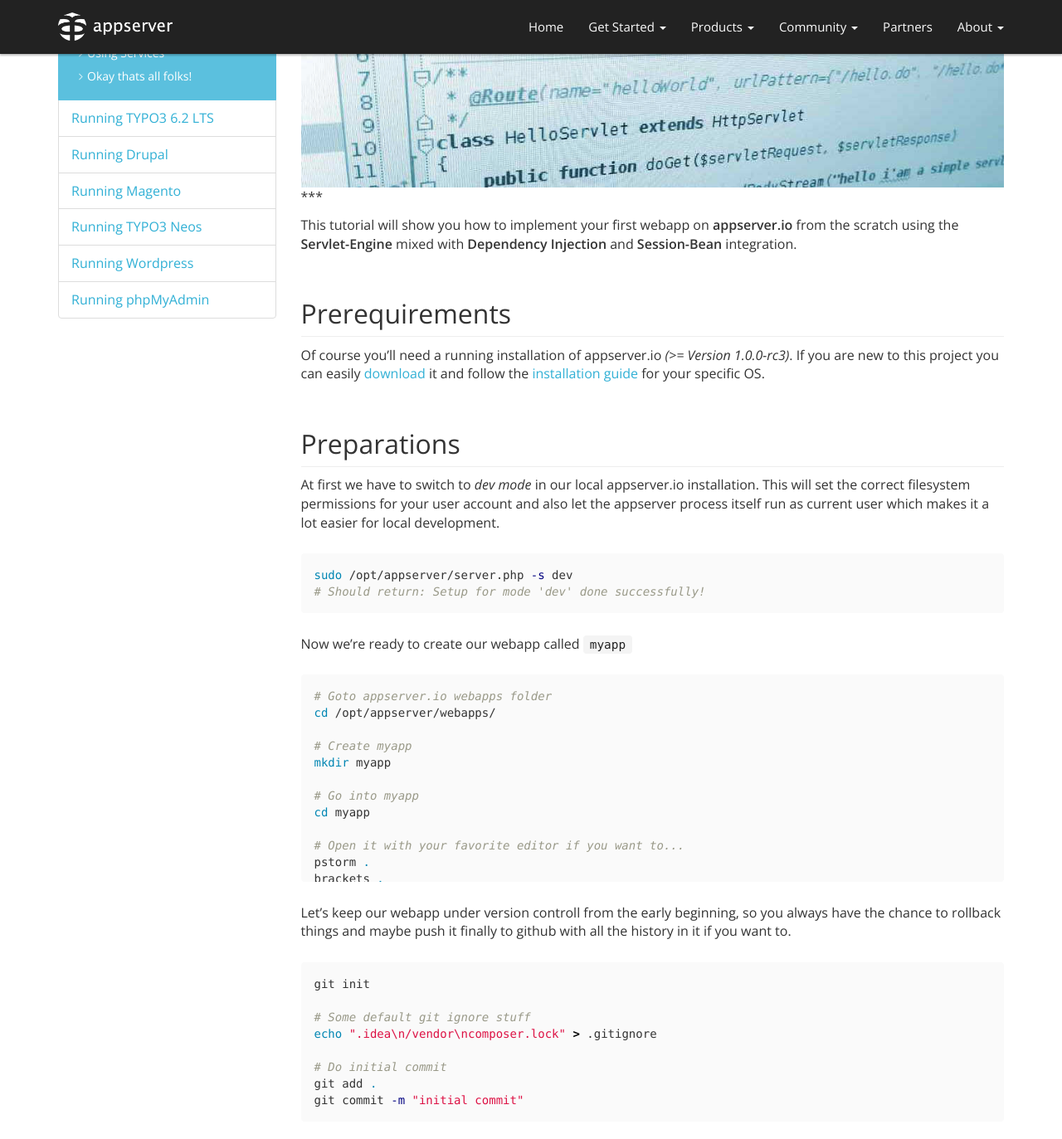
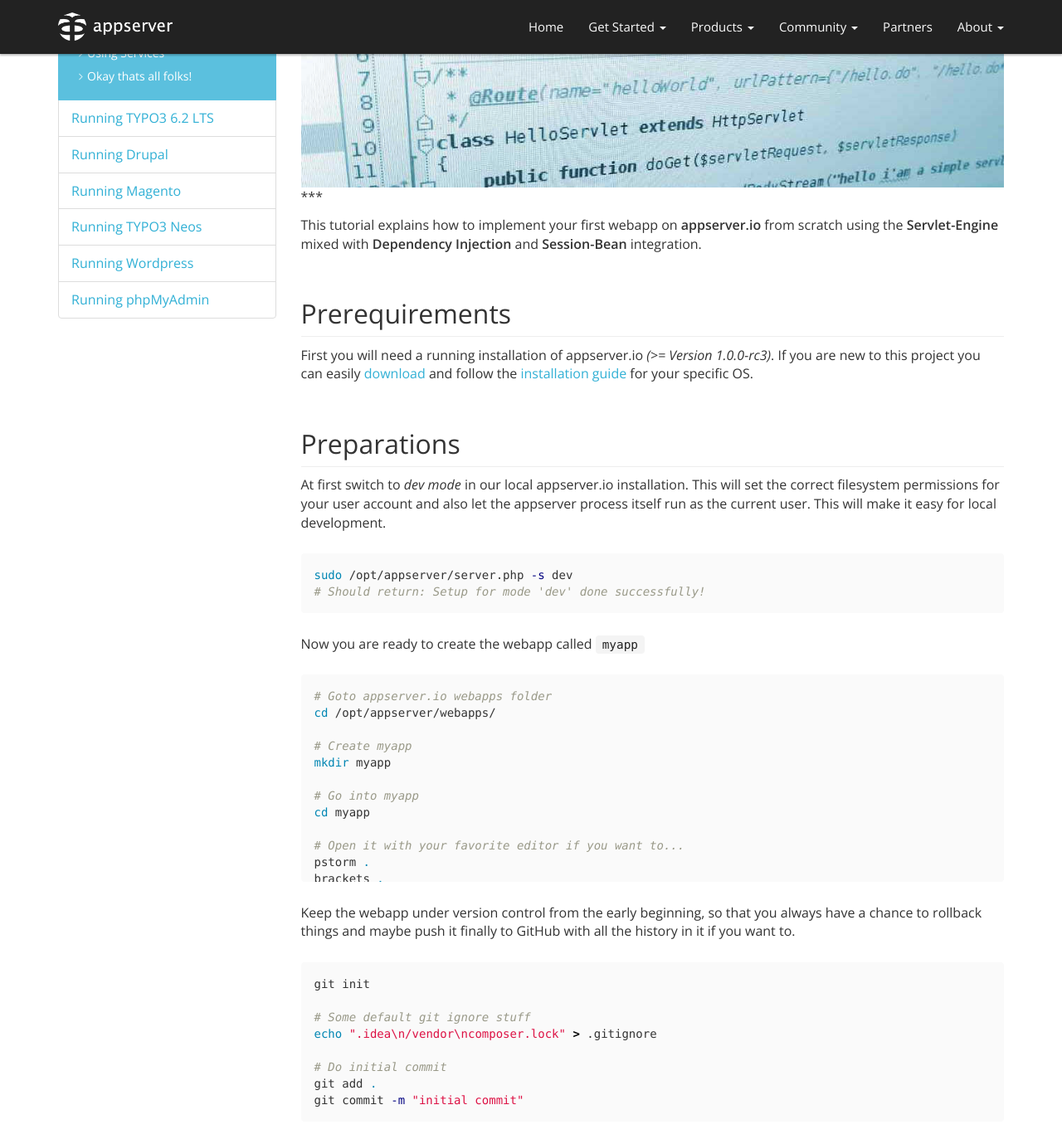
Before and after one commit to appserver-io/appserver, a Jekyll site: the page built from _tuts/my-first-webapp.md, in a window 1280 px wide and 1400 px high, scrolled down 227 px. Shown: the top 1373 px of the window at 83% size. Built offline with Jekyll 4.4.1, drawn with Linux system fonts in a browser that asks for light colours; nearby versions of some CDN libraries; library files that are not in the unit come from our copies; Markdown is read by kramdown in place of the engine named in the settings; comment, search, counter and statistics services are not loaded; some of the changed text lies outside the part shown.

Commit message:
Update my-first-webapp.md
small wording changes

````diff
--- a/_tuts/my-first-webapp.md
+++ b/_tuts/my-first-webapp.md
@@ -27,21 +27,21 @@
 ![My first webapp]({{ "/assets/img/tutorials/my-first-webapp/my-first-webapp-image.jpg" | prepend: site.baseurl }})
 ***
 
-This tutorial will show you how to implement your first webapp on **appserver.io** from the scratch using the
+This tutorial explains how to implement your first webapp on **appserver.io** from scratch using the
 **Servlet-Engine** mixed with **Dependency Injection** and **Session-Bean** integration.
 
 <br/>
 ## Prerequirements
 
-Of course you'll need a running installation of appserver.io *(>= Version 1.0.0-rc3)*. If you are new to this
-project you can easily [download](http://127.0.0.1:4000/get-started/downloads.html) it and follow the
+First  you will need a running installation of appserver.io *(>= Version 1.0.0-rc3)*. If you are new to this
+project you can easily [download](http://127.0.0.1:4000/get-started/downloads.html) and follow the
 [installation guide](http://127.0.0.1:4000/get-started/documentation/installation.html) for your specific OS.
 
 <br/>
 ## Preparations
 
-At first we have to switch to *dev mode* in our local appserver.io installation. This will set the correct filesystem
-permissions for your user account and also let the appserver process itself run as current user which makes it a lot easier
+At first switch to *dev mode* in our local appserver.io installation. This will set the correct filesystem
+permissions for your user account and also let the appserver process itself run as the current user. This will make it easy
 for local development.
 
 ```bash
@@ -49,7 +49,7 @@
 # Should return: Setup for mode 'dev' done successfully!
 ```
 
-Now we're ready to create our webapp called `myapp`
+Now  you are ready to create the webapp called `myapp`
 
 ```bash
 # Goto appserver.io webapps folder
@@ -67,8 +67,8 @@
 atom .
 ```
 
-Let's keep our webapp under version controll from the early beginning, so you always have the chance to rollback things
-and maybe push it finally to github with all the history in it if you want to.
+Keep the webapp under version control from the early beginning, so that you always have a chance to rollback things
+and maybe push it finally to GitHub with all the history in it if you want to.
 
 ```bash
 git init
@@ -84,13 +84,13 @@
 ## *Hello-World* Script
 
 The simplest way to echo things like *Hello-World* to the client is the way you already know. Using a simple PHP script.
-So let's check if that works in appserver and create one called `hello.php` directly in our webapps folder `/opt/appserver/webapps/myapp`.
+So check if that works in appserver and create a PHP script called `hello.php` directly in the webapps folder `/opt/appserver/webapps/myapp`.
 
 ```php
 <?php echo "hello i'am a simple php script"; ?>
 ```
 
-Open your browser at [http://127.0.0.1/myapp/hello.php] and you should get...
+Open the browser at [http://127.0.0.1/myapp/hello.php] and you should get...
 
 ![Simple PHP script browser result]({{ "/assets/img/tutorials/my-first-webapp/simple-php-script-browser.png" | prepend: site.baseurl }})
 <br/>
@@ -106,8 +106,8 @@
 <br/>
 ## *Hello-World* Servlet
 
-Ok let's do the same thing using the Servlet-Engine by creating your first simple *Hello-World* Servlet. In the
-beginning we need to create the `WEB-INF/classes` folder where all Servlets have to be. In this folder the namespaces
+Ok now do the same thing using the Servlet-Engine by creating your first simple *Hello-World* Servlet. In the
+beginning create the `WEB-INF/classes` folder where all Servlets are. In this folder the namespaces
 and classes MUST follow an *autoloading* PSR: [PSR-0].
 
 > [PSR-4] support is comming in one of the next appserver.io releases.
@@ -139,8 +139,8 @@
 }
 ```
 
-Due to the reason that servlets are pre-initialised by the servlet-engine at the appserver.io startup we have to
-restart the appserver every time we want to test our recent changes. Here's a short overview how to restart it.
+Due to the reason that servlets are pre-initialised by the servlet-engine at the appserver.io startup it is necessary to
+restart the appserver every time it is needed to test the recent changes. Here is a short overview how to restart.
 
 ```bash
 # OSX
@@ -153,7 +153,7 @@
 sudo systemctl restart appserver
 ```
 
-After the appserver has restarted we can goto [http://127.0.0.1/myapp/hello.do] and should get...
+After the appserver has restarted goto [http://127.0.0.1/myapp/hello.do] and you should get...
 
 ![Simple servlet browser result]({{ "/assets/img/tutorials/my-first-webapp/simple-servlet-browser.png" | prepend: site.baseurl }})
 
@@ -167,17 +167,17 @@
 
 ## Using Services
 
-As the most business logic should be separated into services we'll implement a simple `HelloService` which we want to
-inject into our `HelloServlet` via [Dependency-Injection](<{{ "/get-started/documentation/dependency-injection.html" | prepend: site.baseurl }}>).
-To use Dependency-Injection we have to put our service classes at `META-INF/classes` where the namespaces
+As the most business logic should be separated into services now *implement a simple `HelloService` which is getting
+inject into the `HelloServlet` via [Dependency-Injection](<{{ "/get-started/documentation/dependency-injection.html" | prepend: site.baseurl }}>).
+To use Dependency-Injection you have to put the service classes at `META-INF/classes` where the namespaces
 and classes MUST also follow an *autoloading* PSR: [PSR-0].
 
 ```bash
 mkdir -p META-INF/classes/MyVendor/MyApp
 ```
 
-Let's introduce our `HelloService` which provides the `getHelloMessage()` method that returns the hello-world message
-the servlet should serve to the client. Create a PHP class file called `HelloService.php` in folder `META-INF/classes/MyVendor/MyApp`
+Let us introduce the `HelloService` which provides the `getHelloMessage()` method that returns the hello-world message
+that the servlet should serve to the client. Create a PHP class file called `HelloService.php` in folder `META-INF/classes/MyVendor/MyApp`
 
 ```php
 <?php
@@ -196,7 +196,7 @@
 }
 ```
 
-To inject the `HelloService` into our `HelloServlet` we have to add an annotated property `$helloService` and modify the `doGet`
+To inject the `HelloService` into the `HelloServlet` add an annotated property `$helloService` and modify the `doGet`
 method to make use of the injected service instance. The `HelloServlet` should now look like this...
 
 ```php
@@ -225,7 +225,7 @@
 }
 ```
 
-Restart the appserver again and refresh your browser at [http://127.0.0.1/myapp/hello.do]. Here we go...
+Restart the appserver again and refresh the browser at [http://127.0.0.1/myapp/hello.do]. Here you go...
 
 ![Simple servlet service browser result]({{ "/assets/img/tutorials/my-first-webapp/simple-servlet-service-browser.png" | prepend: site.baseurl }})
 
@@ -252,12 +252,12 @@
  class HelloServlet extends HttpServlet
  ```
 
- This annotation maps the url `http://127.0.0.1/myapp/hello.do` and `http://127.0.0.1/myapp/hello.do/anything/you/want` to your servlet.
- If you want to get more in detail with servlets checkout out [Servlet Engine](<{{ "/get-started/documentation/servlet-engine.html" | prepend: site.baseurl }}>)
+ This annotation maps the URL `http://127.0.0.1/myapp/hello.do` and `http://127.0.0.1/myapp/hello.do/anything/you/want` to the servlet.
+ For more servelt details checkout out [Servlet Engine](<{{ "/get-started/documentation/servlet-engine.html" | prepend: site.baseurl }}>)
  section in our [Documentation](<{{ "/get-started/documentation.html | prepend: site.baseurl }}>)
 
-You also have to use annotations if you want to use Dependency-Injection. To make our `HelloService` injectable we have to add an annotation
-above the class definition. In our case we want to have a stateless Session-Bean so we put `@Stateless` to class doc block.
+You also use annotations to use Dependency-Injection. To make our `HelloService` injectable add an annotation
+above the class definition. In this case we want to have a stateless Session-Bean so put `@Stateless` to class doc block.
 
 ```php
 <?php
@@ -280,7 +280,7 @@
 ```
 
 <br/>
-## Okay thats all folks!
+## Okay, folks that is all!
 
 We hope this tutorial helps you to have a smooth start into the world of **appserver.io webapps**!
 
````
Also changed, not shown: other parts of _tuts/my-first-webapp.md (+2 -2 lines).
